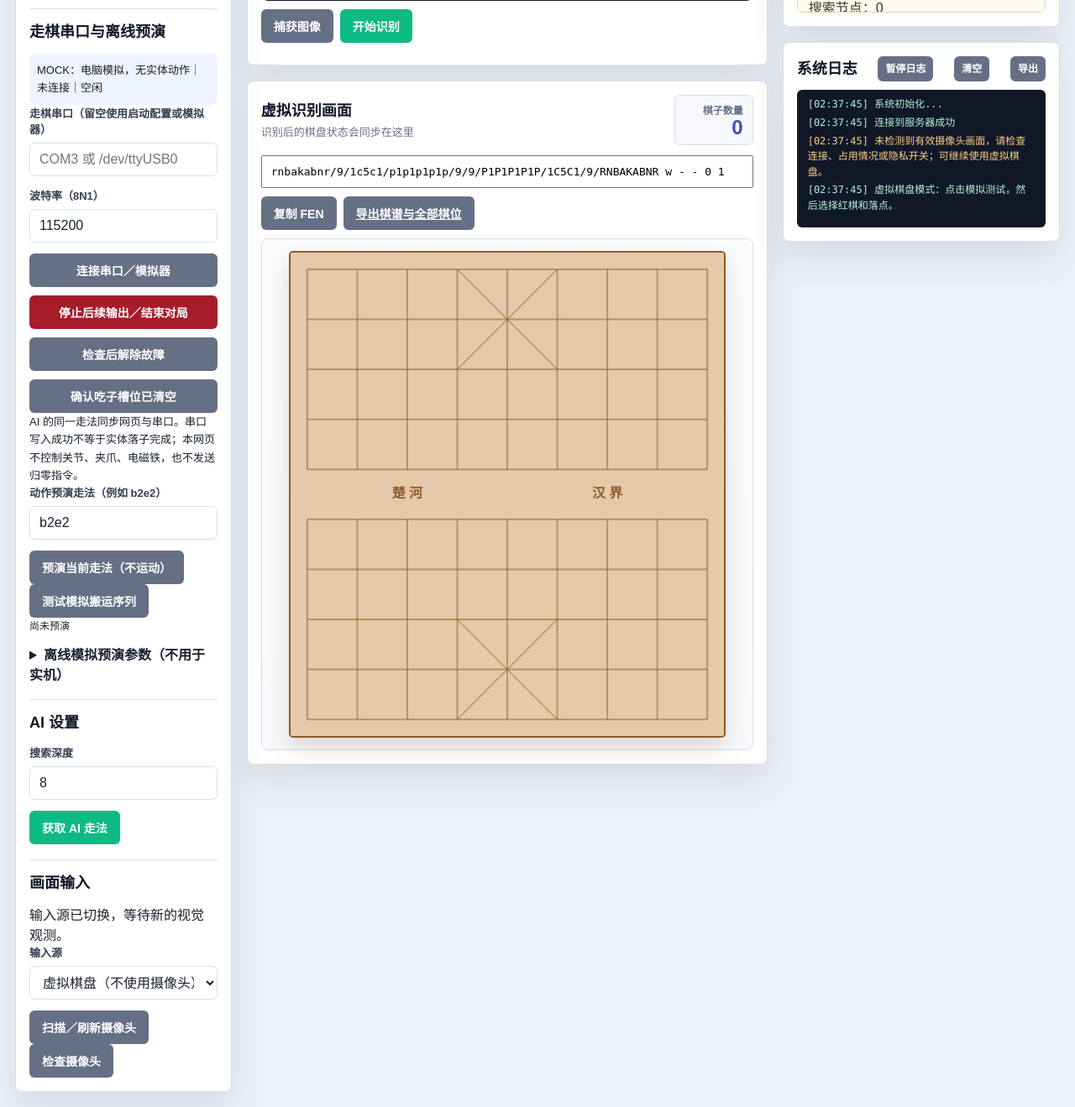
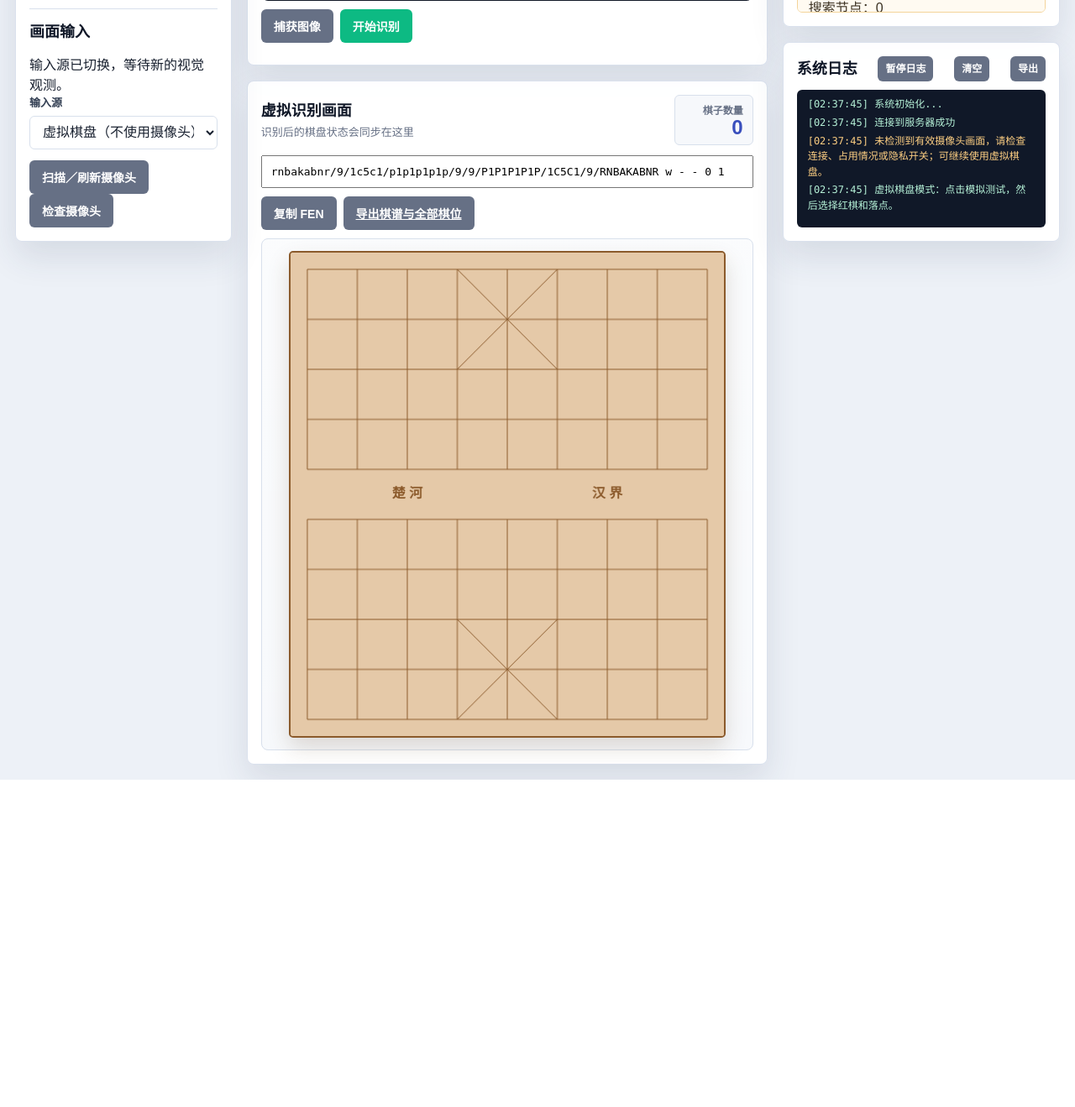
Before and after one commit to qw-ren/xiangqi-robot-lab, a Flask app: page / in a window 1280 px wide. Shown: the part 496-1815 px from the top of the page at 84% size. After the commit the page ends 1425 px from the top, so only its background shows below. Run offline with Flask 3, Linux system fonts and the light colour scheme; data that the repository does not hold is empty.

Commit message:
refactor(web): remove arm controls and AI settings panels

```diff
--- a/web_simulation/static/js/app.js
+++ b/web_simulation/static/js/app.js
@@ -57,9 +57,6 @@ class ChessSimulation {
         bind('btn-start-hardware-game', 'click', () => this.startHardwareGame());
         bind('btn-start-simulation-game', 'click', () => this.startSimulationGame());
         bind('btn-reset-game', 'click', () => this.resetGame());
-        bind('btn-ai-move', 'click', () => this.getAIMove());
-        bind('btn-simulate-move', 'click', () => this.simulateRobotMove());
-        bind('btn-test-sequence', 'click', () => this.testRobotSequence());
         bind('btn-toggle-log-pause', 'click', () => this.toggleLogPause());
 
         // 网络摄像头连接按钮
@@ -1004,7 +1001,7 @@ class ChessSimulation {
         const aiColor = 'black';
         this.aiColor = aiColor;
         this.playerColor = 'red';
-        const depth = parseInt(document.getElementById('ai-depth').value) || 8;
+        const depth = 8; // 网页不再提供 AI 设置面板，保持原默认值。
         this.log(`启动 AI 思考 (执色: ${aiColor === 'red' ? '红' : '黑'}, 深度: ${depth})...`, 'info');
 
         try {
--- a/web_simulation/static/js/full_features.js
+++ b/web_simulation/static/js/full_features.js
@@ -20,12 +20,6 @@ proto.action = async function (work) { // 错误统一显示在系统日志。
 proto.init = async function () {
     await originalInit.call(this);
     const bind = (id, work) => document.getElementById(id)?.addEventListener('click', () => this.action(work));
-    bind('btn-dofbot-connect', async () => { const data = await this.api('/dofbot/connect', {port: document.getElementById('serial-port').value.trim(), baud: Number(document.getElementById('serial-baud').value)}); this.log(`${data.backend.toUpperCase()} 已连接，连接操作没有运动`, 'info'); await this.refreshDofbot(); });
-    bind('btn-dofbot-stop', async () => { await this.api('/dofbot/stop', {}); this.stopDynamicRecognition(); this.setRecognitionMode(false); this.isGameRunning = false; this.log('已停止本机后续输出并结束对局；已发消息由下位机自行处理，本机不发送急停或关节命令。', 'warning'); await this.syncFullState(); });
-    bind('btn-dofbot-clear', async () => { await this.api('/dofbot/clear', {}); this.log('故障已解除，请重摆标准初局再开始', 'info'); await this.refreshDofbot(); });
-    bind('btn-slots-clear', async () => { await this.api('/dofbot/clear', {empty_slots: true}); this.log('已确认吃子槽清空，槽位从 0 重新计数', 'info'); await this.refreshDofbot(); });
-    bind('btn-calibration-load', async () => { const data = await this.api('/dofbot/calibration'); document.getElementById('calibration-json').value = JSON.stringify(data.calibration, null, 2); this.log('标定文件已读入编辑器', 'info'); });
-    bind('btn-calibration-save', async () => { await this.api('/dofbot/calibration', JSON.parse(document.getElementById('calibration-json').value)); this.log('参数校验通过并已保存', 'info'); await this.refreshDofbot(); });
     bind('btn-refresh-cameras', () => this.loadLocalCameras(true));
     bind('btn-camera-check', async () => { if (!['camera', 'network'].includes(this.currentInputSource)) throw new Error('请先选择摄像头输入源'); const response = await fetch(`/api/camera/status?${this.cameraFrameQuery()}`); const data = await response.json(); this.log(JSON.stringify(data), data.camera_opened ? 'info' : 'warning'); });
     bind('btn-disconnect-network', async () => { this.stopLocalCameraFrames(); await this.api('/network_camera/disconnect', {}); this.networkCameraUrl = ''; document.getElementById('input-source').value = 'virtual'; this.changeInputSource(); this.log('网络摄像头已断开', 'info'); });
@@ -40,13 +34,9 @@ proto.init = async function () {
 proto.refreshDofbot = async function () {
     const data = await this.api('/dofbot/status');
     this.dofbot = data;
-    const label = data.backend === 'mock' ? 'MOCK：电脑模拟，无实体动作' : 'SERIAL：只发送棋盘级走棋消息';
-    document.getElementById('dofbot-status').textContent = `${label}｜${data.connected ? '已连接' : '未连接'}${data.port ? ' ' + data.port + ' @ ' + data.baud : ''}｜${data.busy ? '发送中' : '空闲'}${data.last_payload ? '｜最近发送 ' + data.last_payload.move : ''}${data.fault ? '｜故障：' + data.fault : ''}`;
     document.getElementById('btn-start-hardware-game').textContent = data.backend === 'mock' ? '开始模拟器对局' : '开始串口对局';
-    document.getElementById('btn-start-hardware-game').disabled = !data.connected || !data.calibrated || !data.slots_confirmed || !!data.fault || data.busy || !!this.currentState?.ai_thinking || !!this.currentState?.pending_dofbot || !!this.currentState?.awaiting_initial_board;
-    document.getElementById('btn-dofbot-connect').disabled = data.busy;
-    document.getElementById('btn-dofbot-clear').disabled = data.busy || this.isGameRunning;
-    document.getElementById('btn-slots-clear').disabled = data.busy || this.isGameRunning;
+    // 连接面板移除后，由用户点击保留的开始按钮时使用启动配置连接。
+    document.getElementById('btn-start-hardware-game').disabled = !data.calibrated || !data.slots_confirmed || !!data.fault || data.busy || this.isGameRunning || !!this.currentState?.ai_thinking || !!this.currentState?.pending_dofbot || !!this.currentState?.awaiting_initial_board;
     return data;
 };
 
@@ -81,7 +71,6 @@ proto.syncFullState = async function () {
     else this.updateGameStatusFromTurn(this.currentTurnFromFen(state.current_fen));
     document.getElementById('btn-start-simulation-game').disabled = !!state.ai_thinking || !!state.pending_dofbot || !!state.awaiting_initial_board || !!state.robot_moving;
     document.getElementById('btn-reset-game').disabled = !!state.ai_thinking || !!state.pending_dofbot || !!state.awaiting_initial_board || !!state.robot_moving;
-    document.getElementById('btn-ai-move').disabled = !this.isGameRunning || this.isPlayerTurn || !!state.ai_thinking || !!state.pending_dofbot || !!state.awaiting_initial_board || !!state.robot_moving;
     const source = document.getElementById('input-source');
     source.disabled = this.isGameRunning; // 对局期间保持同一视觉来源。
     document.getElementById('btn-capture').disabled = !['camera', 'network'].includes(this.currentInputSource);
@@ -96,12 +85,19 @@ proto.syncFullState = async function () {
             this.showVisionObservation(this.latestVisionPreview, false);
         }
     }
-    ['btn-refresh-cameras', 'btn-connect-network', 'btn-disconnect-network', 'btn-calibration-save', 'serial-port', 'serial-baud'].forEach(id => { document.getElementById(id).disabled = this.isGameRunning || !!state.robot_moving; });
+    ['btn-refresh-cameras', 'btn-connect-network', 'btn-disconnect-network'].forEach(id => { document.getElementById(id).disabled = this.isGameRunning || !!state.robot_moving; });
 };
 
 proto.startGame = async function (mode = 'simulation') {
     await this.action(async () => {
         const settings = this.getGameSettings();
+        if (mode === 'hardware') {
+            const output = await this.refreshDofbot();
+            if (!output.connected) {
+                // 空请求沿用后端既有串口/模拟器配置，不在网页中修改硬件参数。
+                await this.api('/dofbot/connect', {});
+            }
+        }
         this.stopDynamicRecognition();
         const data = await this.api('/game/start', {mode, ai_color: settings.aiColor, first_player: settings.firstPlayer, input_source: this.currentInputSource});
         this.lastAiBestMoveHandled = null;
@@ -120,7 +116,7 @@ proto.getAIMove = async function () {
     if (this.aiRequestBusy || this.aiPollingTimer) return;
     this.aiRequestBusy = true;
     try {
-        const depth = Number(document.getElementById('ai-depth').value);
+        const depth = 8; // 沿用移除设置面板前的默认深度；自动 AI 流程保留。
         await this.api('/ai_move', {depth});
         this.log(`AI 搜索已启动，深度上限 ${depth}`, 'info');
         this.startAIStatusPolling();
--- a/web_simulation/templates/index.html
+++ b/web_simulation/templates/index.html
@@ -45,39 +45,6 @@
                         <button id="btn-start-simulation-game" class="btn btn-secondary btn-large">模拟测试（无下位机）</button>
                         <button id="btn-reset-game" class="btn btn-warning btn-large">重置游戏</button>
                     </div>
-                </section>
-
-                <section class="panel-section">
-                    <h2>走棋串口与离线预演</h2>
-                    <p id="dofbot-status" role="status">正在查询走棋输出状态…</p>
-                    <div class="field-stack"><label for="serial-port">走棋串口（留空使用启动配置或模拟器）</label><input id="serial-port" placeholder="COM3 或 /dev/ttyUSB0"></div>
-                    <div class="field-stack"><label for="serial-baud">波特率（8N1）</label><input id="serial-baud" type="number" value="115200" min="1"></div>
-                    <div class="control-buttons">
-                        <button id="btn-dofbot-connect" class="btn btn-secondary">连接串口／模拟器</button>
-                        <button id="btn-dofbot-stop" class="btn btn-danger">停止后续输出／结束对局</button>
-                        <button id="btn-dofbot-clear" class="btn btn-secondary">检查后解除故障</button>
-                        <button id="btn-slots-clear" class="btn btn-secondary">确认吃子槽位已清空</button>
-                    </div>
-                    <p class="help-text">AI 的同一走法同步网页与串口。串口写入成功不等于实体落子完成；本网页不控制关节、夹爪、电磁铁，也不发送归零指令。</p>
-                    <div class="field-stack"><label for="preview-move">动作预演走法（例如 b2e2）</label><input id="preview-move" value="b2e2" maxlength="4"></div>
-                    <button id="btn-simulate-move" class="btn btn-secondary">预演当前走法（不运动）</button>
-                    <button id="btn-test-sequence" class="btn btn-secondary">测试模拟搬运序列</button>
-                    <pre id="robot-trace" class="trace-output">尚未预演</pre>
-                    <details><summary>离线模拟预演参数（不用于实机）</summary>
-                        <p class="help-text">内部键为 col,row。row=0 为黑方底线；park 为停靠点；capture:0 为第一个吃子槽。这里只保留原有离线预演数据编辑，不读取实机关节。串口走棋不需要这些角度参数。</p>
-                        <button id="btn-calibration-load" class="btn btn-secondary">读取标定文件</button>
-                        <label for="calibration-json">标定 JSON</label><textarea id="calibration-json" rows="10" spellcheck="false"></textarea>
-                        <button id="btn-calibration-save" class="btn btn-warning">保存标定参数</button>
-                    </details>
-                </section>
-
-                <section class="panel-section">
-                    <h2>AI 设置</h2>
-                    <div class="field-stack">
-                        <label for="ai-depth">搜索深度</label>
-                        <input type="number" id="ai-depth" value="8" min="1" max="30">
-                    </div>
-                    <button id="btn-ai-move" class="btn btn-success">获取 AI 走法</button>
                 </section>
 
                 <section class="panel-section source-section">
@@ -175,7 +142,7 @@
     </div>
 
     <script>window.CHRO_DESKTOP_SIMULATION = {{ desktop_virtual_input|default(false)|tojson }};</script>
-    <script src="/static/js/app.js?v=full-game-20261124"></script>
-    <script src="/static/js/full_features.js?v=full-game-20261124"></script>
+    <script src="/static/js/app.js?v=compact-controls-20261124"></script>
+    <script src="/static/js/full_features.js?v=compact-controls-20261124"></script>
 </body>
 </html>
```
